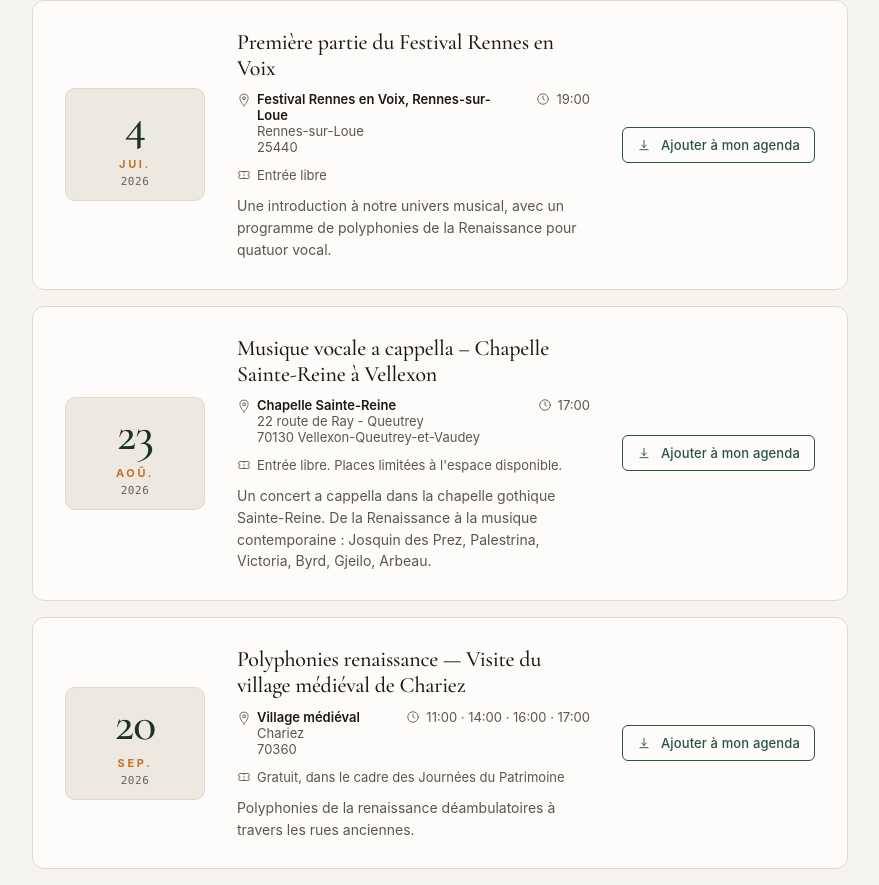
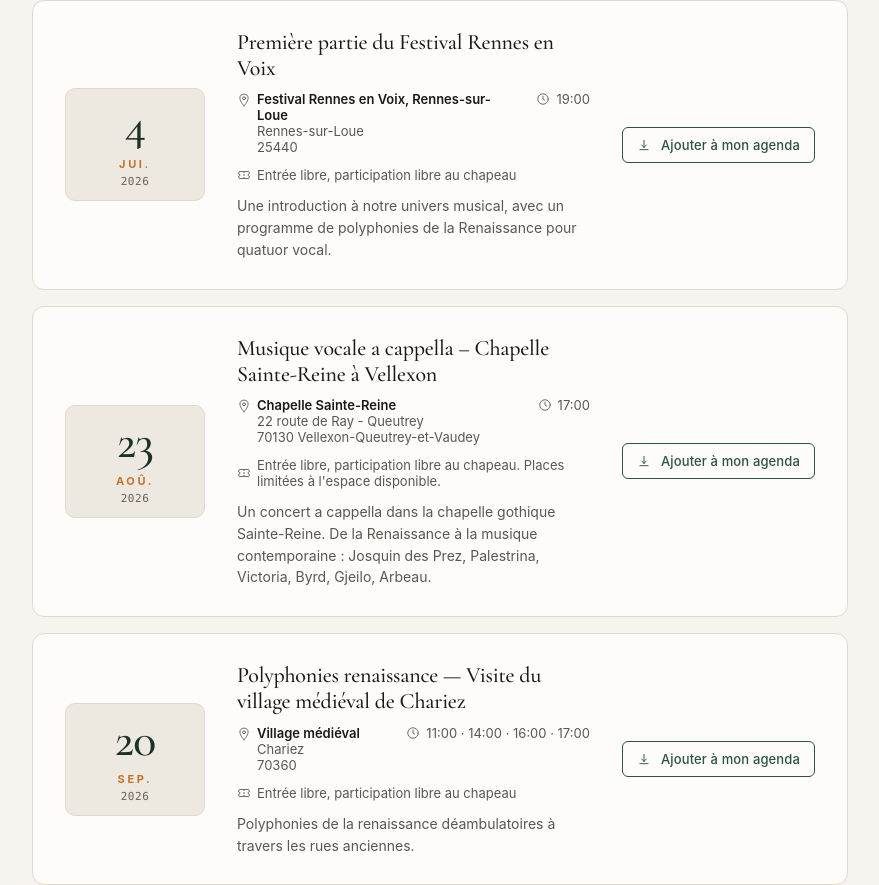
Before and after one commit to TimVille25/2x2voix, a React (Vite) app: page / in a window 1280 px wide. Shown: the part 1716-2601 px from the top of the page, without its empty margins (200-1079 px from the left). Built offline with nearby package versions, Linux system fonts and the light colour scheme.

Commit message:
Mise à jour des prix des événements pour inclure la participation libre au chapeau

```diff
--- a/src/data.js
+++ b/src/data.js
@@ -43,7 +43,7 @@ export const EVENTS = [
     venue: "Festival Rennes en Voix, Rennes-sur-Loue",
     address: "Rennes-sur-Loue, 25440",
     note: "Une introduction à notre univers musical, avec un programme de polyphonies de la Renaissance pour quatuor vocal.",
-    price: "Entrée libre",
+    price: "Entrée libre, participation libre au chapeau",
   },
   {
     id: "chapelle-sainte-reine-2026-08-23",
@@ -55,7 +55,7 @@ export const EVENTS = [
     venue: "Chapelle Sainte-Reine",
     address: "22 route de Ray - Queutrey, 70130 Vellexon-Queutrey-et-Vaudey",
     note: "Un concert a cappella dans la chapelle gothique Sainte-Reine. De la Renaissance à la musique contemporaine : Josquin des Prez, Palestrina, Victoria, Byrd, Gjeilo, Arbeau.",
-    price: "Entrée libre. Places limitées à l'espace disponible.",
+    price: "Entrée libre, participation libre au chapeau. Places limitées à l'espace disponible.",
   },
   {
     id: "chariez-2026-09-20",
@@ -67,7 +67,7 @@ export const EVENTS = [
     venue: "Village médiéval",
     address: "Chariez, 70360",
     note: "Polyphonies de la renaissance déambulatoires à travers les rues anciennes.",
-    price: "Gratuit, dans le cadre des Journées du Patrimoine",
+    price: "Entrée libre, participation libre au chapeau",
   },
 ];
 
```
